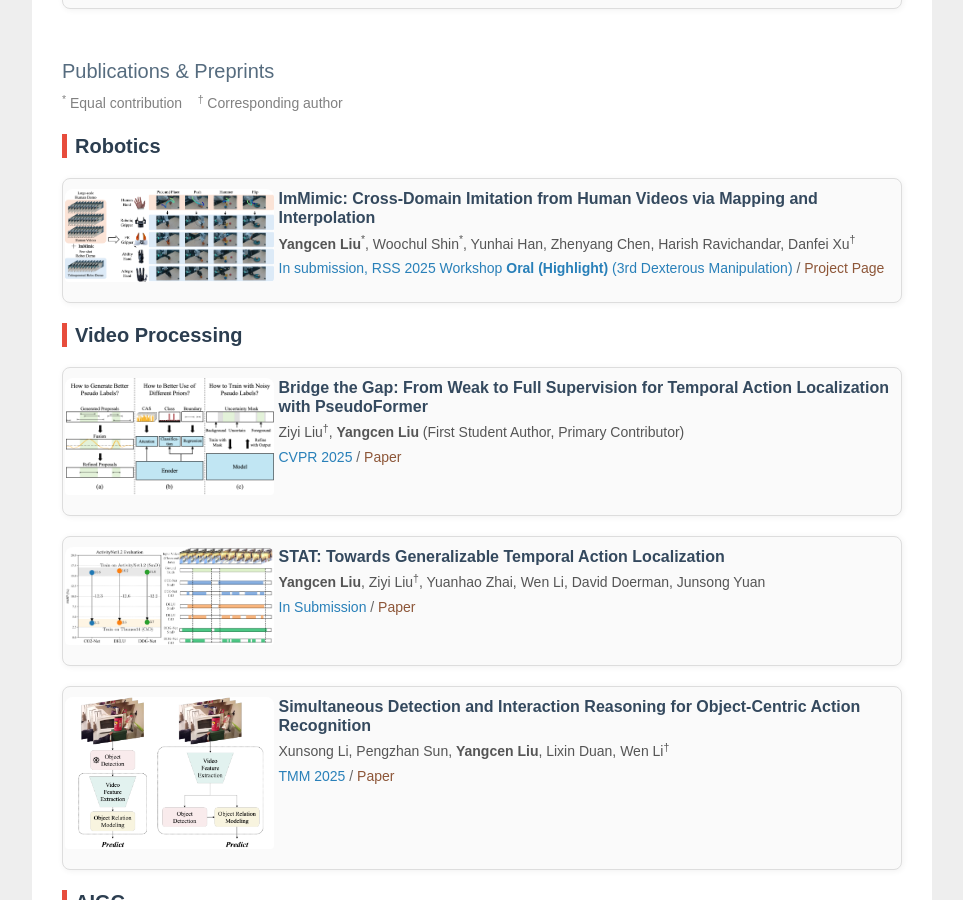
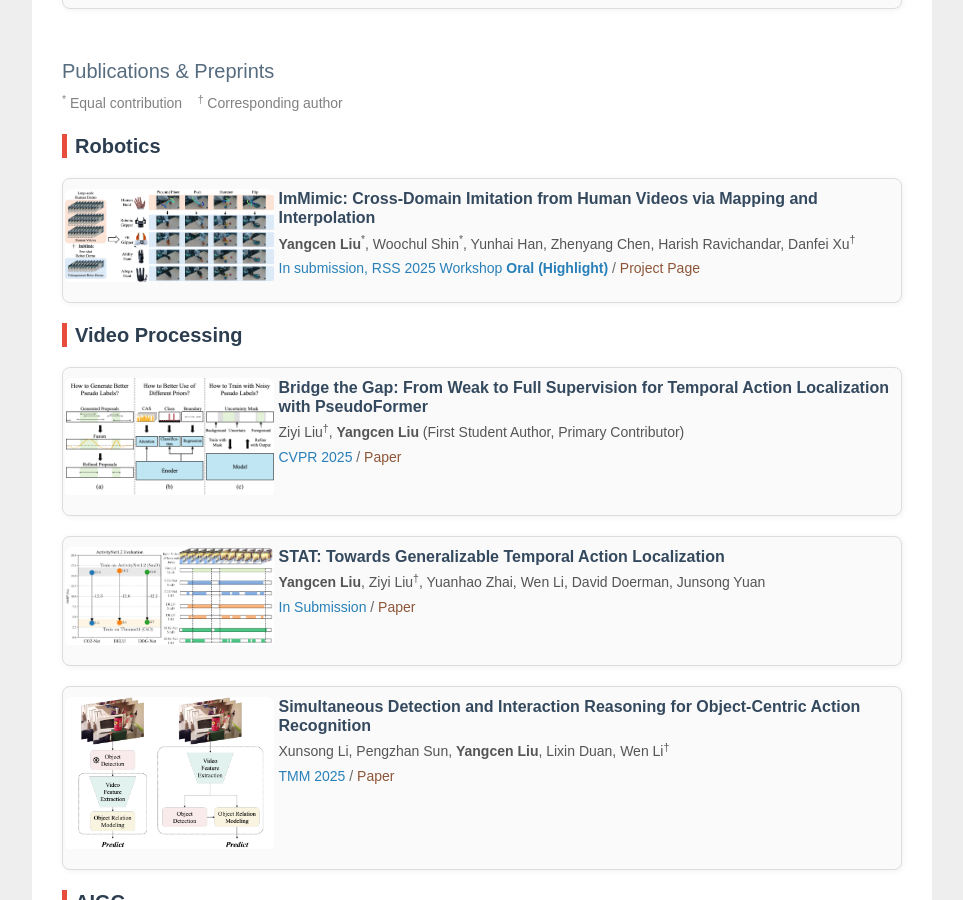
Before and after one commit to YangcenLiu/homepage.github.io, a Jekyll site: the page index.html, which Jekyll copies as it is, in a window 1280 px wide and 900 px high, scrolled down 974 px. Shown: the whole window, without its empty margins (158-1121 px from the left). Built offline with Jekyll 4.4.1, drawn with Linux system fonts in a browser that asks for light colours; nearby versions of some CDN libraries.

Commit message:
ravichandar

```diff
--- a/index.html
+++ b/index.html
@@ -420,7 +420,7 @@ a:hover{color:#bc6262}
                                     <strong>Yangcen Liu</strong><sup>*</sup>, Woochul Shin<sup>*</sup>, Yunhai Han, Zhenyang Chen, Harish Ravichandar, Danfei Xu<sup>†</sup>
                                 </h6>
                                 <p class="info">
-                                    <span class="conference">In submission, RSS 2025 Workshop <strong>Oral (Highlight)</strong> (3rd Dexterous Manipulation)</span> /
+                                    <span class="conference">In submission, RSS 2025 Workshop <strong>Oral (Highlight)</strong></span> /
                                     <a href="https://sites.google.com/view/immimic">Project Page</a>
                                 </p>
                             </div>
```
